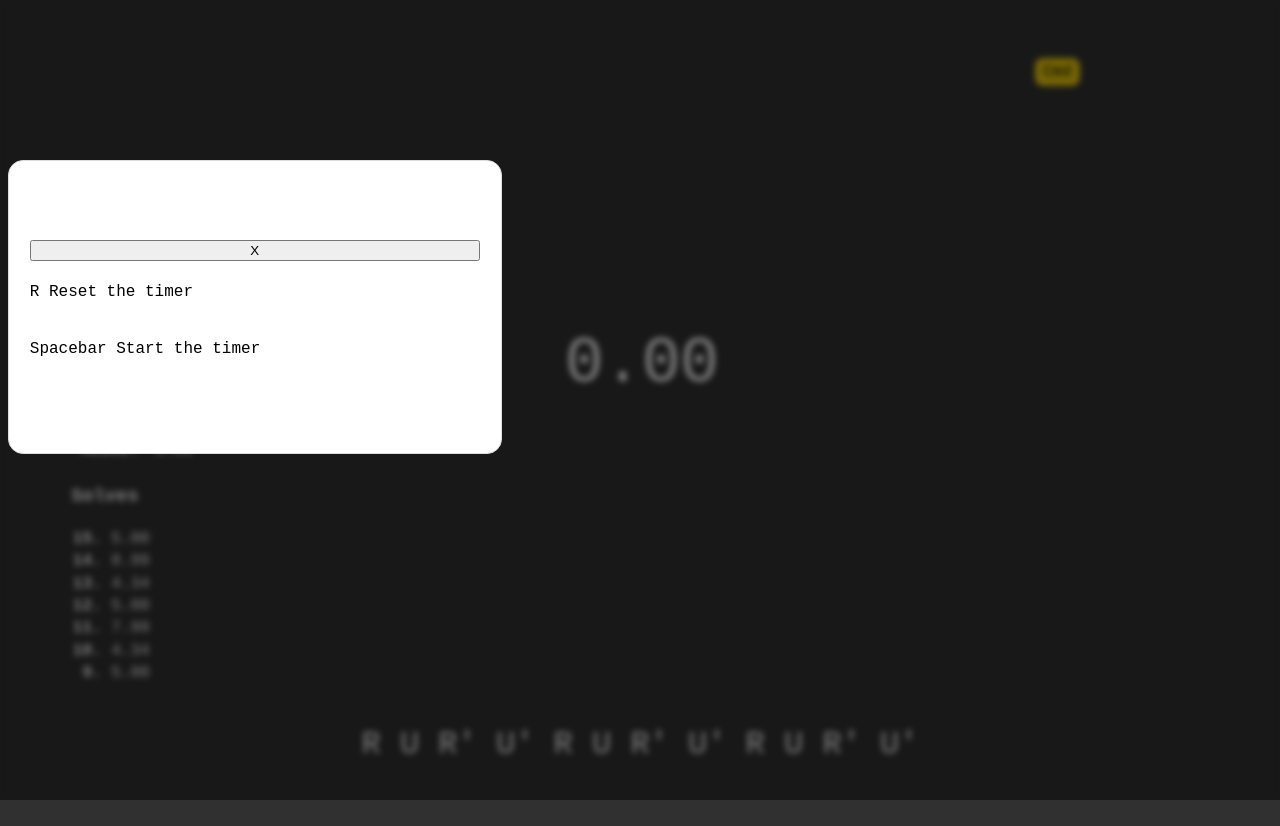
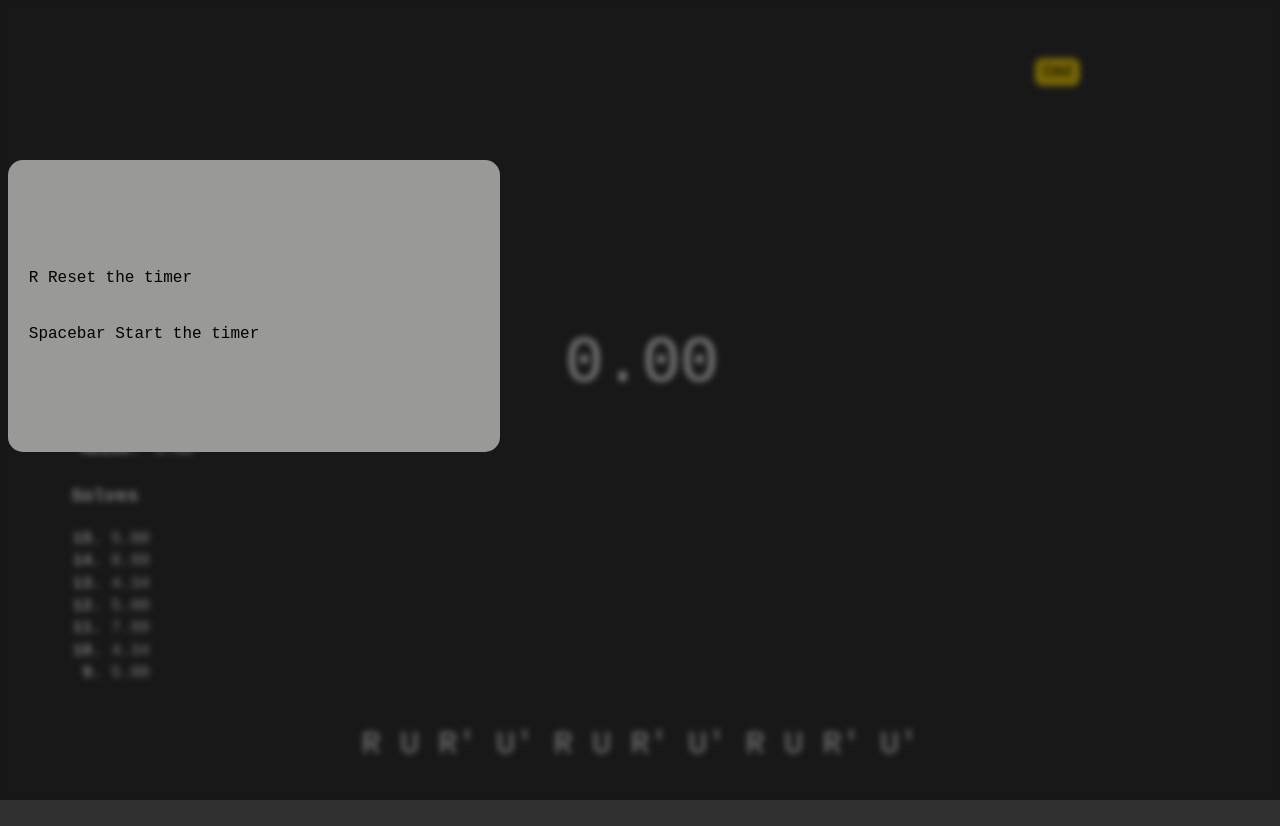
Before and after one commit to ethanly333/Cubing_timer, a plain HTML site: page index.html in a window 1280 px wide. Both pictures are taken after a click on the button "Cmd". Drawn offline with Linux system fonts and the light colour scheme.

Commit message:
Removed close modal button - unnecessary

```diff
--- a/index.html
+++ b/index.html
@@ -8,7 +8,6 @@
 </head>
 <body>
     <section class="modal hidden">
-        <button class="closeBtn">X</button>
         <p>R             Reset the timer</p>
         <p>Spacebar      Start the timer</p>
     </section>
--- a/stylesheets/style.css
+++ b/stylesheets/style.css
@@ -88,8 +88,7 @@ li span {
     min-height: 250px;
     position: absolute;
     top: 20%;
-    background-color: white;
-    border: 1px solid #ddd;
+    background-color: #999997 ;
     border-radius: 15px;
     z-index: 2 ;
 }
--- a/timer.js
+++ b/timer.js
@@ -21,7 +21,6 @@ const closeModal = function() {
     overlay.classList.add("hidden") ;
 } ;
 
-closeModalBtn.addEventListener("click", closeModal) ;
 openModalBtn.addEventListener("click", openModal) ;
 overlay.addEventListener("click", closeModal) ;
 
```
